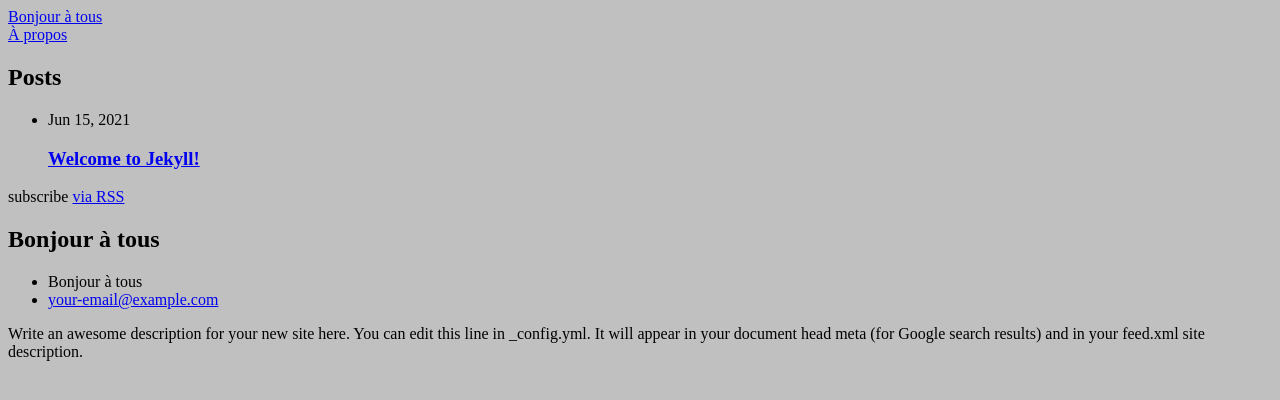
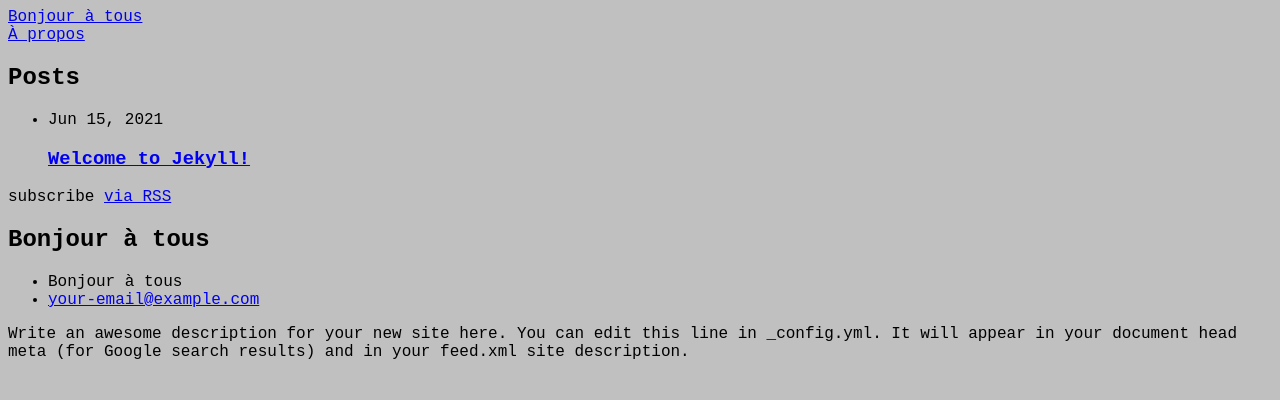
Before and after one commit to Corentin69008/Corentin69008.github.io, a Jekyll site: the page built from index.markdown, in a window 1280 px wide. Shown: the top 400 px of the page. Built offline with Jekyll 4.4.1, drawn with Linux system fonts in a browser that asks for light colours.

Commit message:
mise a jour

```diff
--- a/assets/main.css
+++ b/assets/main.css
@@ -6,5 +6,5 @@ html{
 }
 
 body {
-  font-family: American Typewriter, serif;
+  font-family: OCR A Std, monospace;
 }
```
